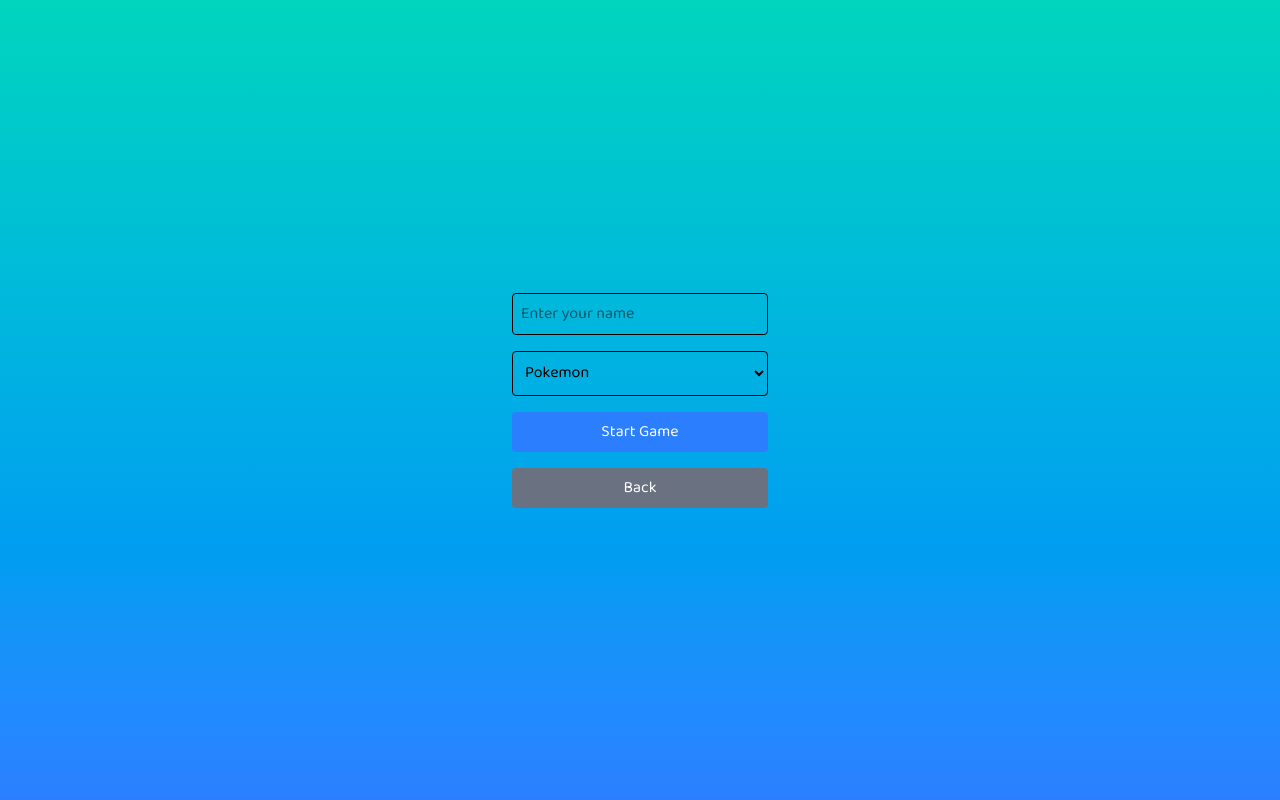
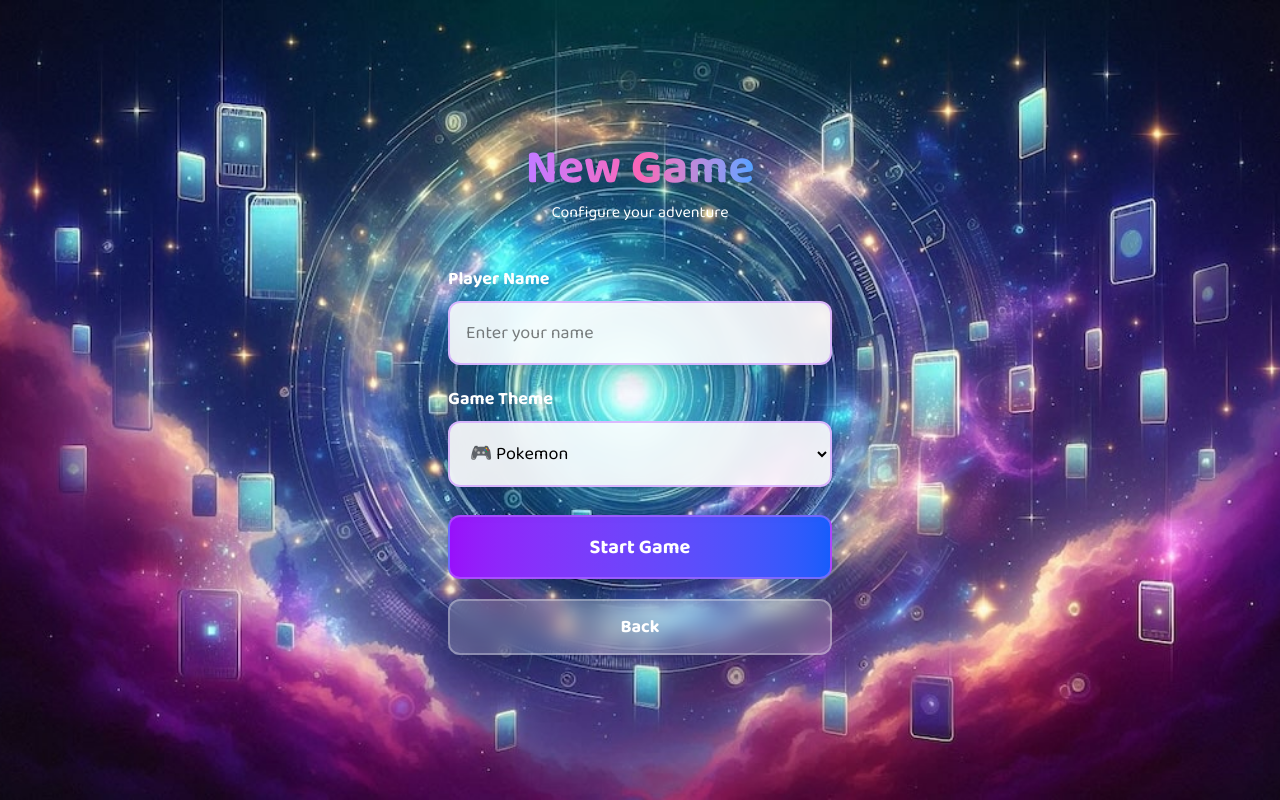
Before and after one commit to JustOndra/memoryverse, a React (Vite) app: page / in a window 1280 px wide. Both pictures are taken after a click on the button "NEW GAME". Built offline with nearby package versions, Linux system fonts and the light colour scheme; no server answers.

Commit message:
Added background

```diff
--- a/src/App.tsx
+++ b/src/App.tsx
@@ -1,4 +1,5 @@
 import { useEffect, useRef, useState } from 'react';
+import backgroundImage from './assets/images/background.jpeg';
 import fortniteBg from './assets/images/fortnite-bg.jpeg';
 import pokemonBg from './assets/images/pokemon-bg.jpeg';
 import starwarsBg from './assets/images/starwars-bg.jpeg';
@@ -92,7 +93,7 @@ function App() {
     }
   })();
 
-  const backgroundImage = (() => {
+  const currentBackground = (() => {
     if (currentStep === GameStep.PLAYING || currentStep === GameStep.GAME_WON) {
       switch (settings.gameType) {
         case 'pokemon':
@@ -105,14 +106,20 @@ function App() {
           return undefined;
       }
     }
+    if (
+      currentStep === GameStep.MAIN_MENU ||
+      currentStep === GameStep.NEW_GAME_SETUP
+    ) {
+      return backgroundImage;
+    }
     return undefined;
   })();
   return (
     <div
       className={`bg-linear-to-b from-teal-400 to-blue-500 min-h-screen flex items-center justify-center ${appFontClass}`}
       style={{
-        backgroundImage: backgroundImage
-          ? `url(${backgroundImage})`
+        backgroundImage: currentBackground
+          ? `url(${currentBackground})`
           : undefined,
         backgroundSize: 'cover',
         backgroundPosition: 'center',
--- a/src/components/MainMenu.tsx
+++ b/src/components/MainMenu.tsx
@@ -6,17 +6,26 @@ interface MainMenuProps {
 
 const MainMenu: React.FC<MainMenuProps> = ({ onStartNewGame }) => {
   return (
-    <div className="flex flex-col gap-4 w-64">
+    <div className="flex flex-col items-center gap-6 w-96">
+      <div className="mb-8">
+        <h1 className="text-7xl font-bold text-center bg-linear-to-r from-purple-400 via-pink-400 to-blue-400 bg-clip-text text-transparent drop-shadow-2xl tracking-wider">
+          MemoryVerse
+        </h1>
+        <p className="text-center text-white text-lg mt-2 drop-shadow-lg font-medium">
+          Match the cards across the universe
+        </p>
+      </div>
+
       <button
         onClick={onStartNewGame}
-        className="bg-blue-500 text-white py-2 px-4 rounded hover:bg-blue-600"
+        className="w-full bg-linear-to-r from-purple-600 to-blue-600 text-white py-4 px-8 rounded-xl font-bold text-xl shadow-2xl hover:from-purple-700 hover:to-blue-700 transform hover:scale-105 transition-all duration-200 border-2 border-purple-400/50"
       >
         NEW GAME
       </button>
-      <button className="bg-blue-500 text-white py-2 px-4 rounded hover:bg-blue-600">
+      <button className="w-full bg-linear-to-r from-indigo-600 to-purple-600 text-white py-4 px-8 rounded-xl font-bold text-xl shadow-2xl hover:from-indigo-700 hover:to-purple-700 transform hover:scale-105 transition-all duration-200 border-2 border-indigo-400/50">
         LEADERBOARDS
       </button>
-      <button className="bg-blue-500 text-white py-2 px-4 rounded hover:bg-blue-600">
+      <button className="w-full bg-linear-to-r from-blue-600 to-cyan-600 text-white py-4 px-8 rounded-xl font-bold text-xl shadow-2xl hover:from-blue-700 hover:to-cyan-700 transform hover:scale-105 transition-all duration-200 border-2 border-blue-400/50">
         OPTIONS
       </button>
     </div>
--- a/src/components/NewGameSetup.tsx
+++ b/src/components/NewGameSetup.tsx
@@ -15,7 +15,21 @@ const NewGameSetup: React.FC<NewGameSetupProps> = ({
   onBack,
 }) => {
   return (
-    <form onSubmit={onStartPlaying} className="flex flex-col gap-4 w-64">
+    <div className="flex flex-col items-center gap-6 w-96">
+      <div className="mb-4">
+        <h2 className="text-5xl font-bold text-center bg-linear-to-r from-purple-400 via-pink-400 to-blue-400 bg-clip-text text-transparent drop-shadow-2xl">
+          New Game
+        </h2>
+        <p className="text-center text-white text-base mt-2 drop-shadow-lg">
+          Configure your adventure
+        </p>
+      </div>
+
+      <form onSubmit={onStartPlaying} className="flex flex-col gap-5 w-full">
+        <div className="flex flex-col gap-2">
+          <label className="text-white font-semibold text-lg drop-shadow-lg">
+            Player Name
+          </label>
           <input
             type="text"
             placeholder="Enter your name"
@@ -23,9 +37,15 @@ const NewGameSetup: React.FC<NewGameSetupProps> = ({
             onChange={(e) =>
               onSettingsChange({ ...settings, playerName: e.target.value })
             }
-        className="p-2 rounded border"
+            className="p-4 rounded-xl border-2 border-purple-400/50 bg-white/90 backdrop-blur-sm text-lg font-medium shadow-xl focus:outline-none focus:ring-4 focus:ring-purple-500/50 focus:border-purple-500"
             required
           />
+        </div>
+
+        <div className="flex flex-col gap-2">
+          <label className="text-white font-semibold text-lg drop-shadow-lg">
+            Game Theme
+          </label>
           <select
             value={settings.gameType}
             onChange={(e) =>
@@ -34,26 +54,29 @@ const NewGameSetup: React.FC<NewGameSetupProps> = ({
                 gameType: e.target.value as GameType,
               })
             }
-        className="p-2 rounded border"
+            className="p-4 rounded-xl border-2 border-purple-400/50 bg-white/90 backdrop-blur-sm text-lg font-medium shadow-xl focus:outline-none focus:ring-4 focus:ring-purple-500/50 focus:border-purple-500 cursor-pointer"
           >
-        <option value="pokemon">Pokemon</option>
-        <option value="fortnite">Fortnite</option>
-        <option value="starwars">Star Wars</option>
+            <option value="pokemon">🎮 Pokemon</option>
+            <option value="fortnite">🎯 Fortnite</option>
+            <option value="starwars">⭐ Star Wars</option>
           </select>
+        </div>
+
         <button
           type="submit"
-        className="bg-blue-500 text-white py-2 px-4 rounded hover:bg-blue-600"
+          className="w-full bg-linear-to-r from-purple-600 to-blue-600 text-white py-4 px-8 rounded-xl font-bold text-xl shadow-2xl hover:from-purple-700 hover:to-blue-700 transform hover:scale-105 transition-all duration-200 border-2 border-purple-400/50 mt-2"
         >
           Start Game
         </button>
         <button
           type="button"
           onClick={onBack}
-        className="bg-gray-500 text-white py-2 px-4 rounded hover:bg-gray-600"
+          className="w-full bg-white/20 backdrop-blur-sm text-white py-3 px-8 rounded-xl font-semibold text-lg shadow-xl hover:bg-white/30 transform hover:scale-105 transition-all duration-200 border-2 border-white/30"
         >
           Back
         </button>
       </form>
+    </div>
   );
 };
 
```
Also changed, not shown: src/assets/images/background.jpeg (added). Lines whose indentation alone changed are shown as unchanged.
